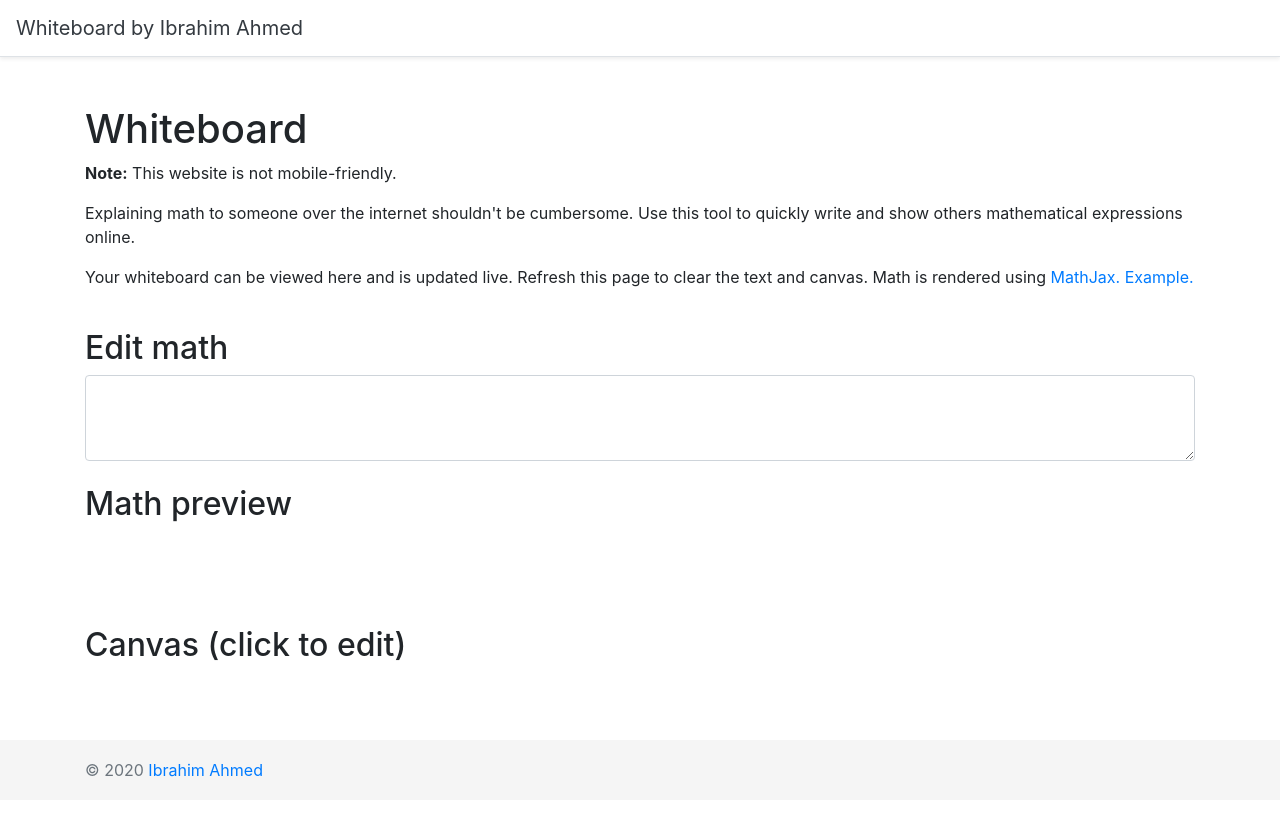
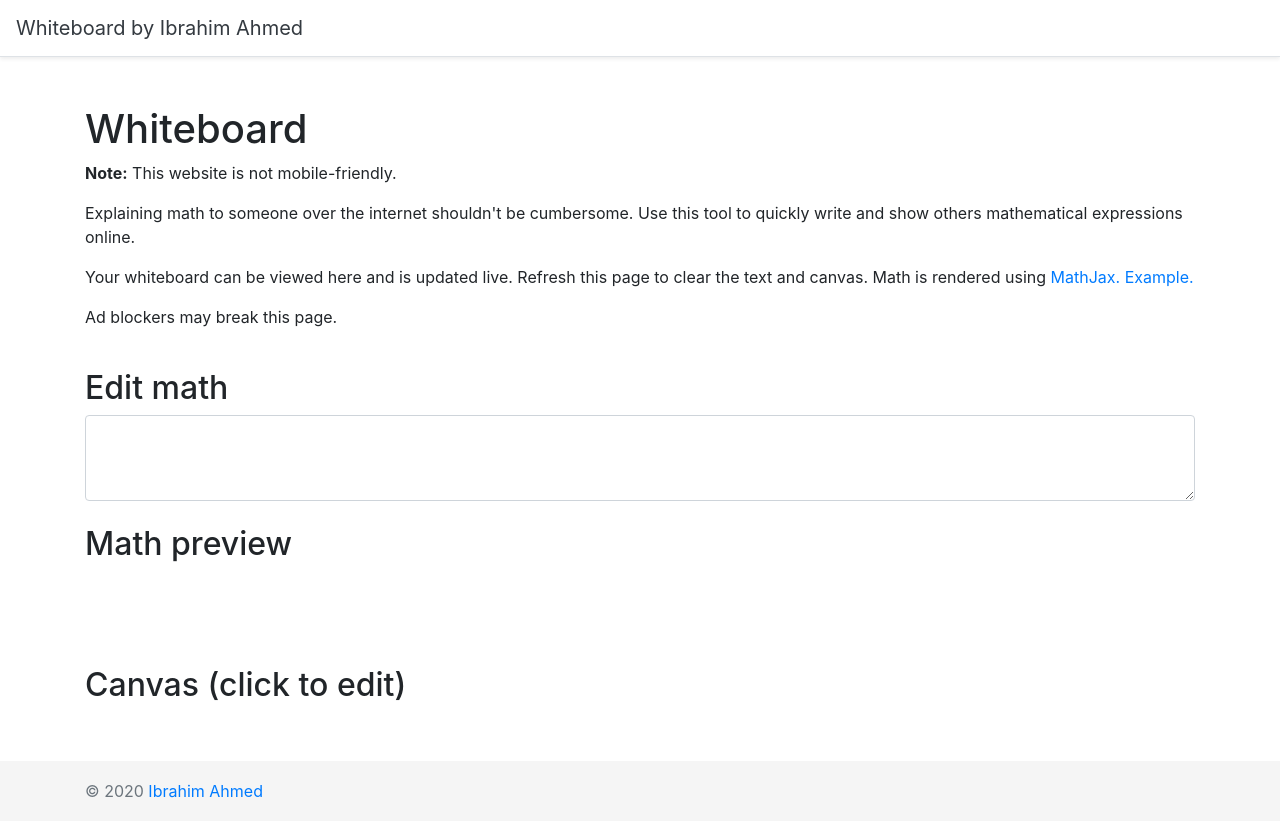
Before and after one commit to ia03/Whiteboard, a plain HTML site: page public/index.html in a window 1280 px wide. Before the commit the page ends 800 px from the top, so only its background shows below. Drawn offline with nearby package versions, Linux system fonts and the light colour scheme; some packages are replaced by stand-ins of ours; a script that the page names is missing.

Commit message:
Added adblock disclaimer

```diff
--- a/public/index.html
+++ b/public/index.html
@@ -43,7 +43,8 @@
         <p><b>Note:</b> This website is not mobile-friendly.</p>
         <p>Explaining math to someone over the internet shouldn't be cumbersome. Use this tool to quickly write and show others mathematical expressions online.</p>
         <p>Your whiteboard can be viewed <a id="whiteboardlink">here</a> and is updated live. Refresh this page to clear the text and canvas. Math is rendered using <a href="https://www.physicsoverflow.org/15329/mathjax-basic-tutorial-and-quick-reference">MathJax.</a> <a href="https://pastebin.com/9cKDH8DU">Example.</a></p>
-        <br />
+	<p>Ad blockers may break this page.</p>
+	<br />
         <h2>Edit math</h2>
         <textarea id="mathbox" class="form-control" rows="3"></textarea>
         <br />
```
Also changed, not shown: 1 other file.
